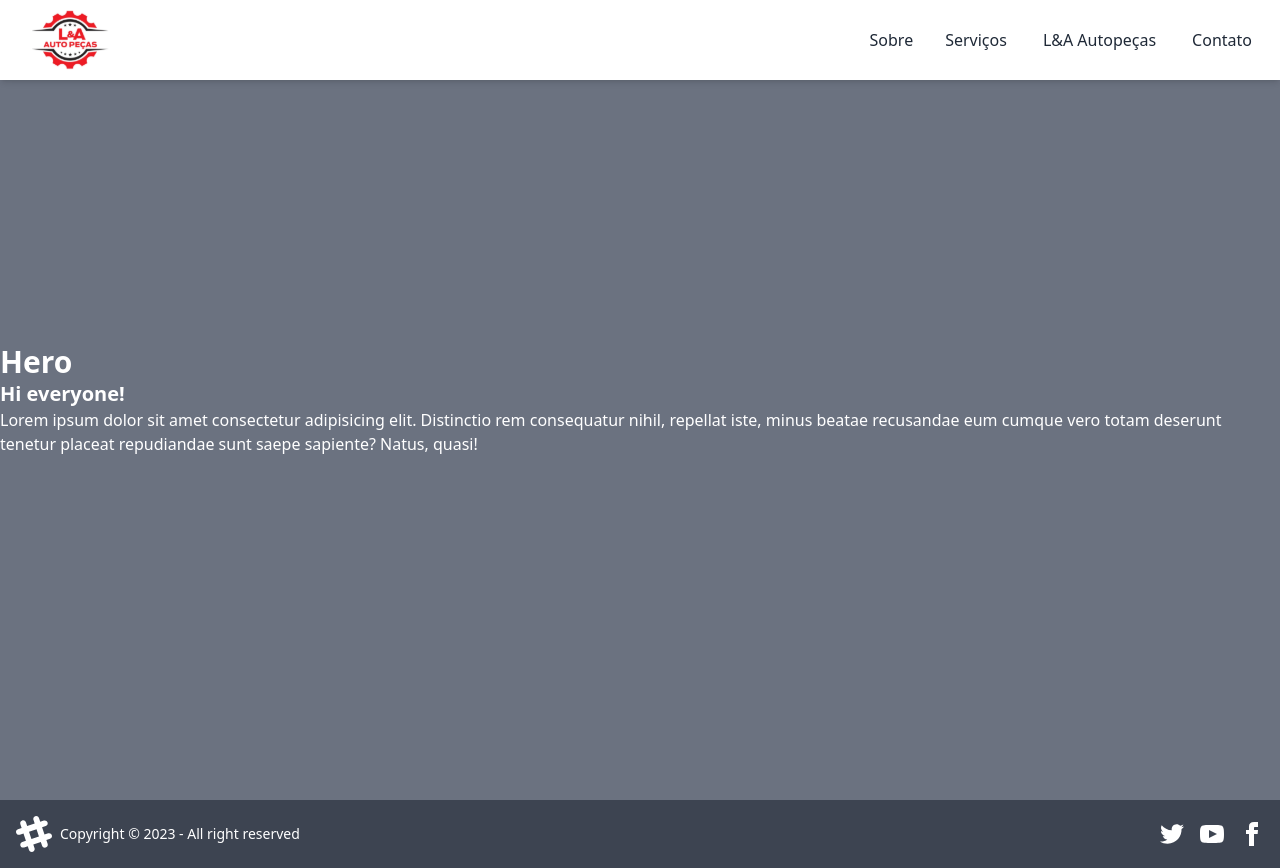
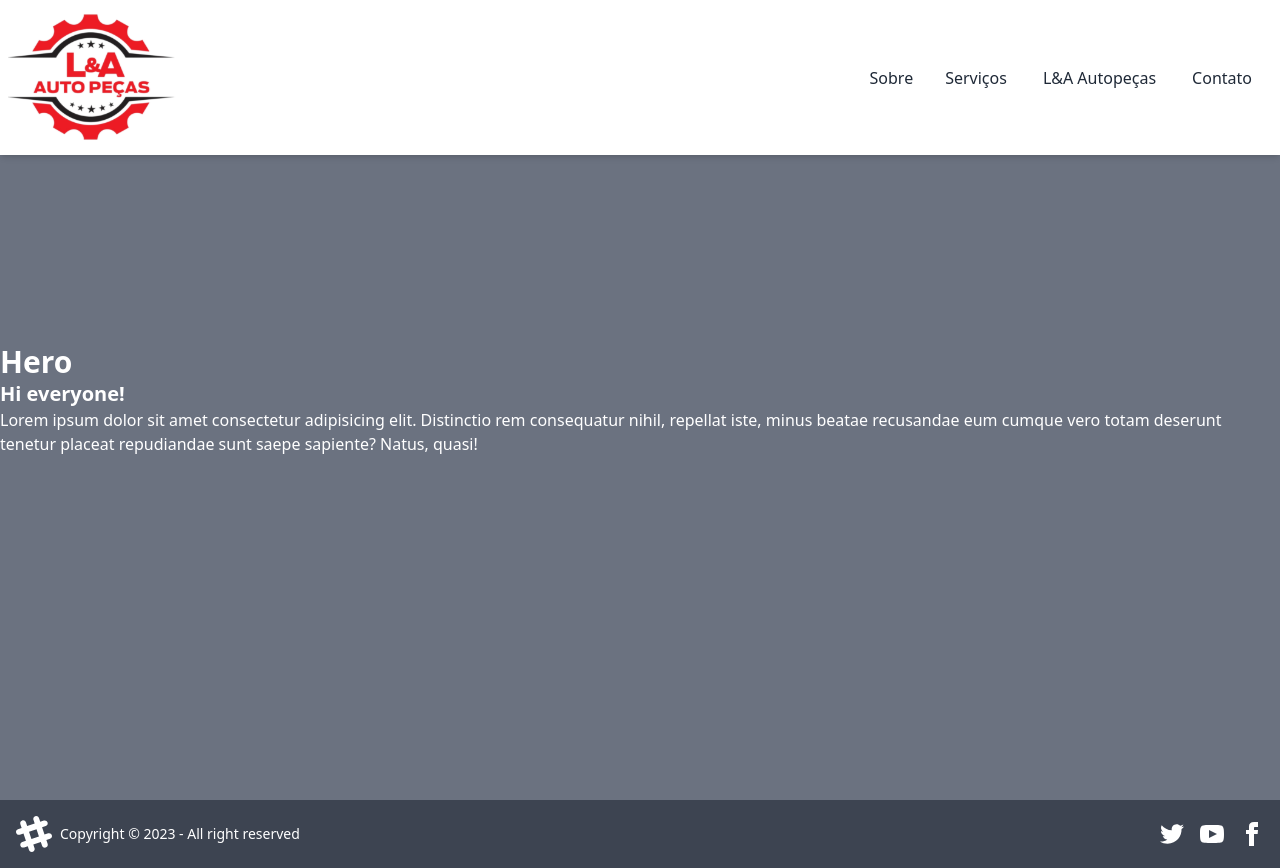
Before and after one commit to Diego-Girao/laudier-oficina, a React (Vite) app: page / in a window 1280 px wide. Built offline with nearby package versions, Linux system fonts and the light colour scheme.

Commit message:
Style change size and hover effect

```diff
--- a/src/components/Header/Header.jsx
+++ b/src/components/Header/Header.jsx
@@ -6,10 +6,7 @@ export default function Header() {
 		<div className="navbar bg-base-100 fixed shadow-md">
 			<div className="flex-1">
 				<a>
-					<img
-						className="btn-lg cursor-pointer hover:blur-sm duration-200 ease-in-out"
-						src={logo}
-					/>
+					<img className="w-1/5 cursor-pointer hover:animate-spin" src={logo} />
 				</a>
 			</div>
 			<div className="flex-none">
```
